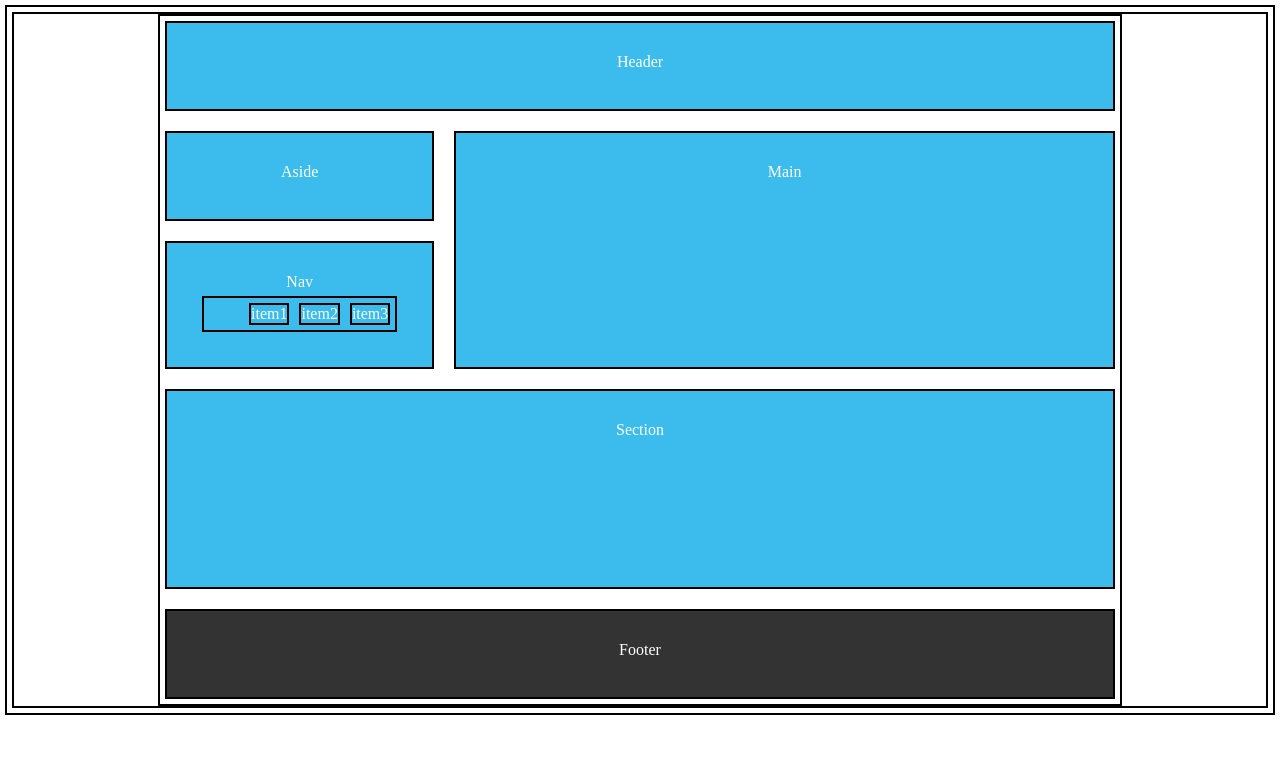
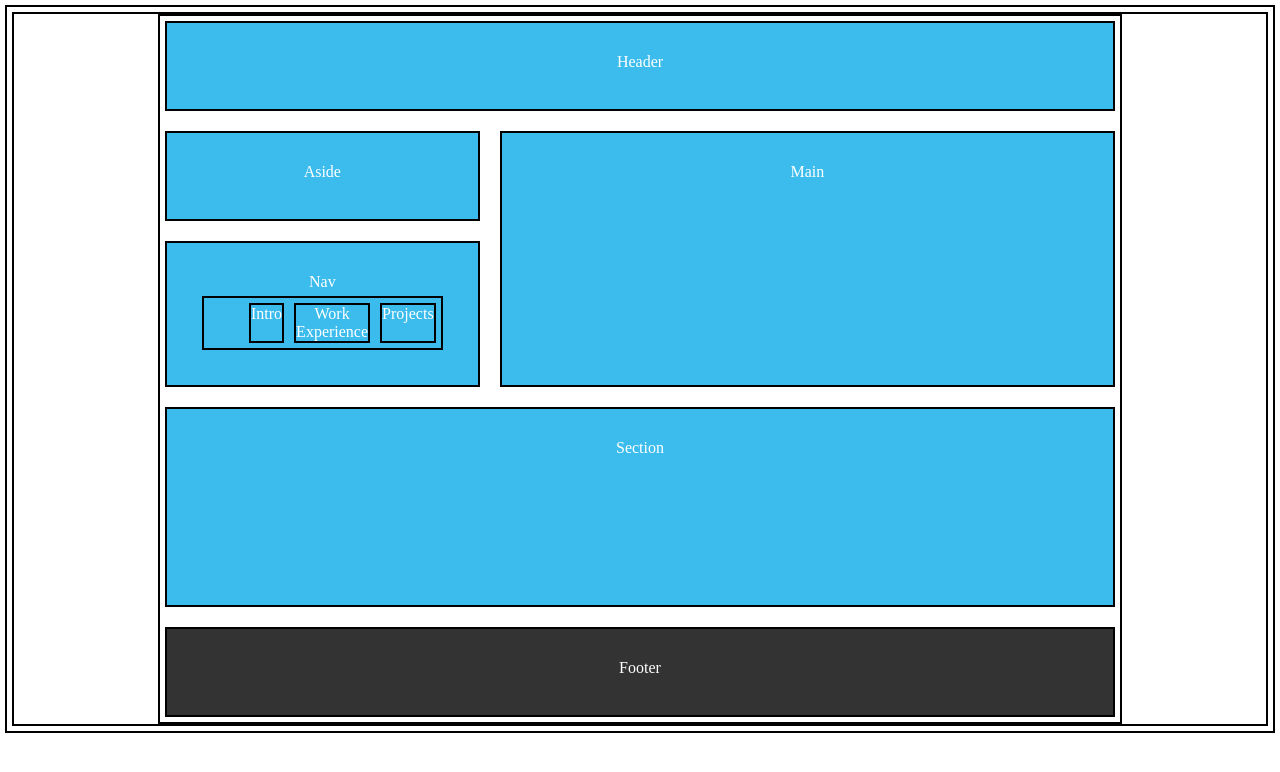
Before and after one commit to nexisn4/cssgrid, a plain HTML site: page index.html in a window 1280 px wide. Drawn offline with Linux system fonts and the light colour scheme.

Commit message:
update nav options

```diff
--- a/index.html
+++ b/index.html
@@ -15,9 +15,9 @@
 
 	        <nav>Nav
 	        	<ul>
-	        		<li>item1</li>
-	        		<li>item2</li>
-	        		<li>item3</li>
+	        		<li>Intro</li>
+	        		<li>Work Experience</li>
+	        		<li>Projects</li>
 	        	</ul>
 	        </nav>
 
```
